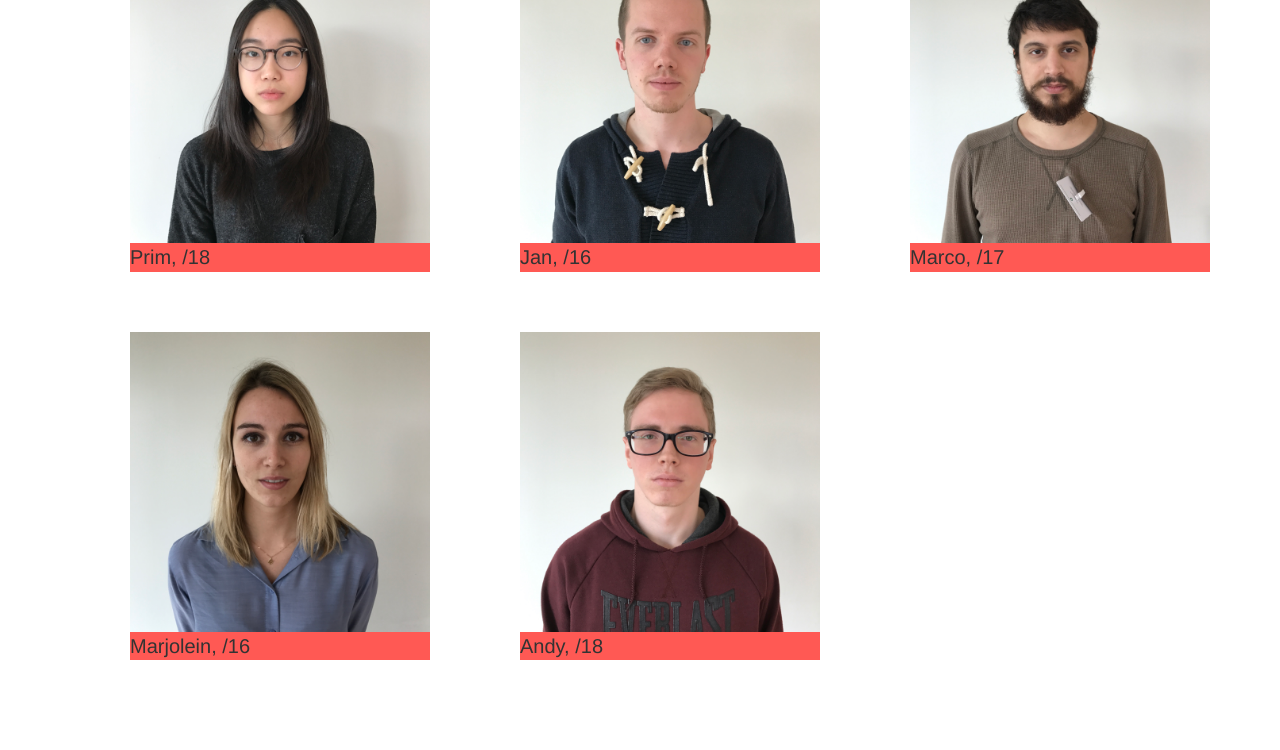
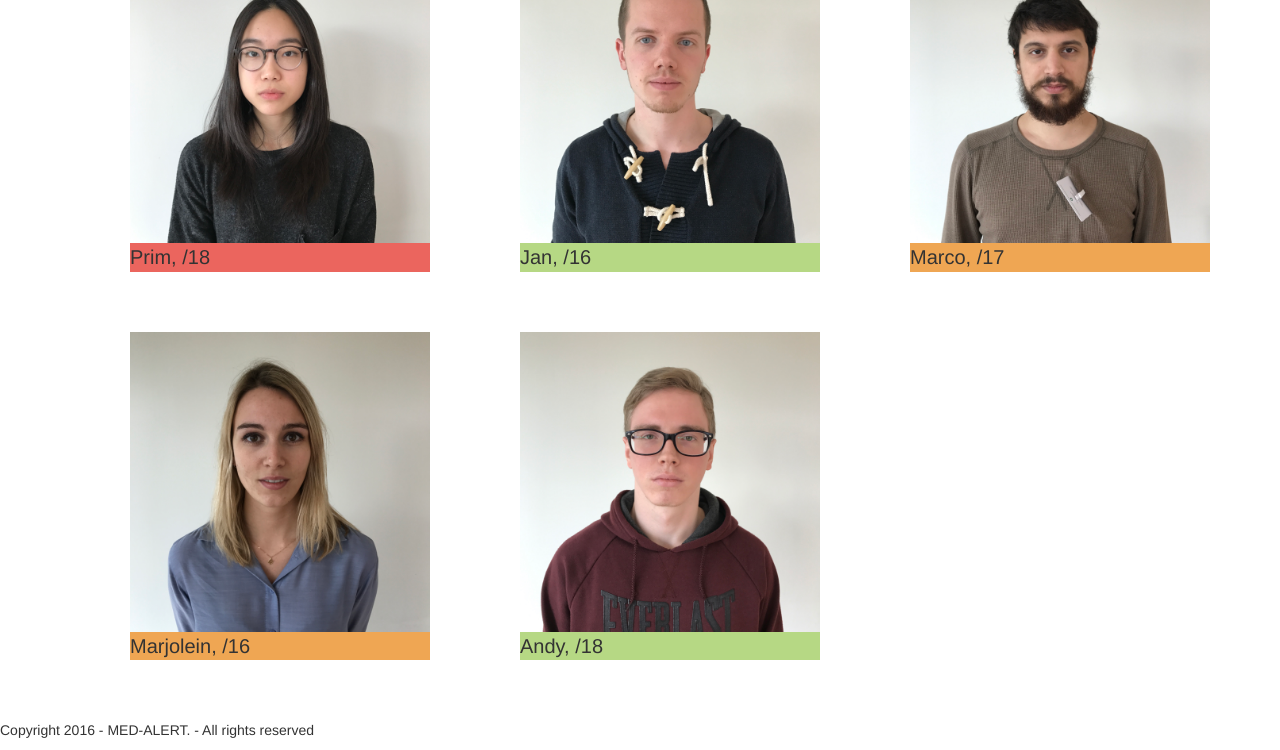
Before and after one commit to andupauliuc/microsofteam3, a plain HTML site: page index.html in a window 1280 px wide. Shown: the part 57-807 px from the top of the page. Drawn offline with nearby package versions, Linux system fonts and the light colour scheme.

Commit message:
Styled the photos with colors

```diff
--- a/index.html
+++ b/index.html
@@ -40,34 +40,26 @@
 		<div class="row">
 			<div class="col-sm-4">
 				<a href="prim.html"> <img class="profilepic" src="images/patients/prim/prim-profile.jpg" alt="Prim"> </a>
-				<p class="patient_details"> Prim, /18</p>
+				<p class="patient_details_red"> Prim, /18</p>
 			</div>
 			<div class="col-sm-4">
 				<a href="jan.html"> <img class="profilepic" src="images/patients/jan/jan-profile.jpg" alt="Jan"> </a>
-				<p class="patient_details"> Jan, /16</p>
+				<p class="patient_details_green"> Jan, /16</p>
 			</div>
 			<div class="col-sm-4">
 				<a href="macro.html"> <img class="profilepic" src="images/patients/marco/marco-profile.jpg" alt="Marco"> </a>
-				<p class="patient_details"> Marco, /17</p>
+				<p class="patient_details_orange"> Marco, /17</p>
 			</div>
 			<div class="col-sm-4">
 				<a href="marjolein.html"> <img class="profilepic" src="images/patients/marjo/marjo-profile.jpg" alt="Marjolein"> </a>
-				<p class="patient_details"> Marjolein, /16</p>
+				<p class="patient_details_orange"> Marjolein, /16</p>
 			</div>
 			<div class="col-sm-4">
 				<a href="andy.html"> <img class="profilepic" src="images/patients/andy/andy-profile.jpg" alt="Andy"> </a>
-				<p class="patient_details"> Andy, /18</p>
+				<p class="patient_details_green"> Andy, /18</p>
 			</div>
-			<!--
-			<div class="col-sm-4">
-				<a href="wine.html" target="_blank"> <img class="profilepic" src="photo6.jpg" alt="wine"> </a>
-				<p class="patient_details"> Jan, /16</p>
-			</div>
-			-->
 		</div>
 	</div>
-
-
 
 	<script
   	src="https://code.jquery.com/jquery-3.1.1.min.js"
@@ -76,5 +68,9 @@
 	<script src="https://maxcdn.bootstrapcdn.com/bootstrap/3.3.7/js/bootstrap.min.js" integrity="sha384-Tc5IQib027qvyjSMfHjOMaLkfuWVxZxUPnCJA7l2mCWNIpG9mGCD8wGNIcPD7Txa" crossorigin="anonymous"></script>
 	<script src="script.js"></script>
 
+	<div id="footer">
+		<p class="copyright"> Copyright 2016 - MED-ALERT. - All rights reserved </p>
+	</div>
+
 </body>
 </html>
--- a/style.css
+++ b/style.css
@@ -7,6 +7,14 @@ html, body {
 	font-size:14px;
 }
 
+#logout_button {
+	margin: -5px;
+}
+
+#nametest {
+	margin-top: 17px;
+}
+
 img.profilepic {
 	height: 300px;
 	width: 300px;
@@ -14,18 +22,21 @@ img.profilepic {
 	margin: 0px 60px 0px 60px;
 }
 
-p.patient_details {
+p.patient_details_red, p.patient_details_orange, p.patient_details_green {
 	margin-left: 60px;
 	margin-top:  0px;
 	margin-bottom: 60px;
 	font-size: 20px;
-	background-color: #FF5954;
 }
 
-#logout_button {
-	margin: -5px;
+p.patient_details_red {
+	background-color: #EB655E;
 }
 
-#nametest {
-	margin-top: 17px;
+p.patient_details_orange {
+	background-color: #EFA653;
 }
+
+p.patient_details_green {
+	background-color: #B6D884;
+}
```
